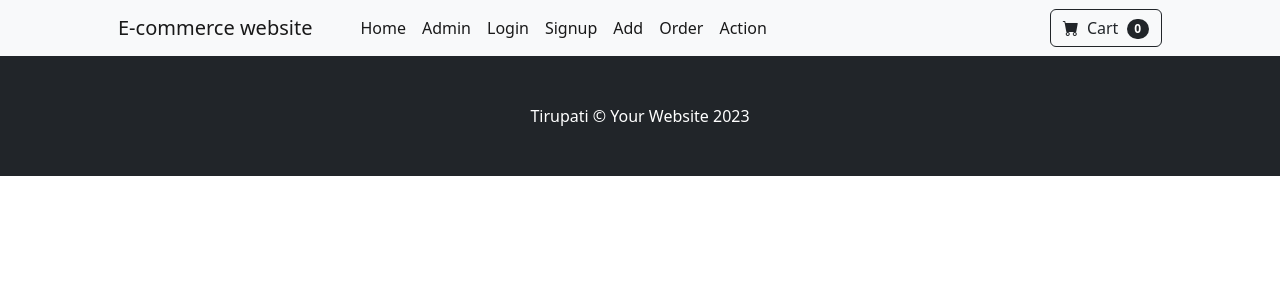
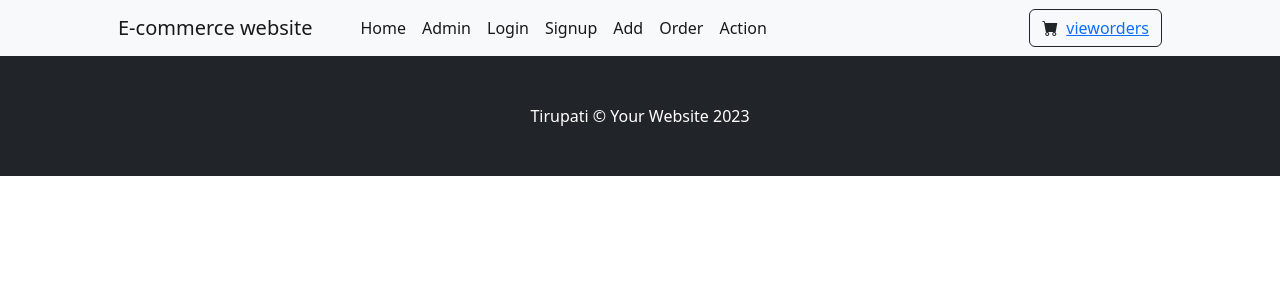
Before and after one commit to Tirupati2005/projectfin, a Django app: page /basepage/ in a window 1280 px wide. Shown: the top 300 px of the page. Run offline with Django 4.2, Linux system fonts and the light colour scheme; some libraries are stand-ins or nearby versions.

Commit message:
Update navbar.html

```diff
--- a/EcommereceWebsite/store/templates/store/navbar.html
+++ b/EcommereceWebsite/store/templates/store/navbar.html
@@ -1,51 +1,44 @@
+<nav class="navbar navbar-expand-lg navbar-light bg-light">
 
-        <!-- Navigation-->
-        <nav class="navbar navbar-expand-lg navbar-light bg-light">
     <div class="container px-4 px-lg-5">
 
         <a class="navbar-brand" href="#!">E-commerce website</a>
 
         <button class="navbar-toggler" type="button" data-bs-toggle="collapse" data-bs-target="#navbarSupportedContent" aria-controls="navbarSupportedContent" aria-expanded="false" aria-label="Toggle navigation"><span class="navbar-toggler-icon"></span></button>
+
             <div class="collapse navbar-collapse" id="navbarSupportedContent">
 
-
                 <ul class="navbar-nav me-auto mb-2 mb-lg-0 ms-lg-4">
-
                     <li class="nav-item"><a class="nav-link active" aria-current="page" href="{% url 'home' %}">Home</a></li>
 
-
                     <li class="nav-item"><a class="nav-link active" aria-current="page" href="/admin/">Admin</a></li>
-
-
 
                 {% if user.is_authenticated %}
                     <li class="nav-item"><a class="nav-link active" aria-current="page" href="{% url 'logout' %}">Logout</a></li>
                 {% else %}
                     <li class="nav-item"><a class="nav-link active" aria-current="page" href="{% url 'login' %}">Login</a></li>
+
                     <li class="nav-item"><a class="nav-link active" aria-current="page" href="{% url 'signup' %}">Signup</a></li>
                 {% endif %}
 
                     <li class="nav-item"><a class="nav-link active" aria-current="page" href="{% url 'add'%}">Add</a></li>
 
-                      <!--<li class="nav-item"><a class="nav-link active" aria-current="page" href="/product_list/">Edit</a></li>
-
-                      <li class="nav-item"><a class="nav-link active" aria-current="page" href="/product_list/">Delete</a></li>-->
-
                     <li class="nav-item"><a class="nav-link active" aria-current="page" href="{% url 'order'%}">Order</a></li>
 
-
-                      <li class="nav-item"><a class="nav-link active" aria-current="page" href="/product_list/">Action</a></li>
+                    <li class="nav-item"><a class="nav-link active" aria-current="page" href="{% url 'product_list'%}">Action</a></li>
 
                 </ul>
 
+                <form class="d-flex">
 
-                    <form class="d-flex">
                     <button class="btn btn-outline-dark" type="submit">
                         <i class="bi-cart-fill me-1"></i>
-                            Cart
-                            <span class="badge bg-dark text-white ms-1 rounded-pill">0</span>
+                        <a href="{% url 'view_orders'%}">vieworders</a>
                     </button>
+
                 </form>
             </div>
+
     </div>
+
 </nav>
```
Lines whose indentation alone changed are shown as unchanged.
